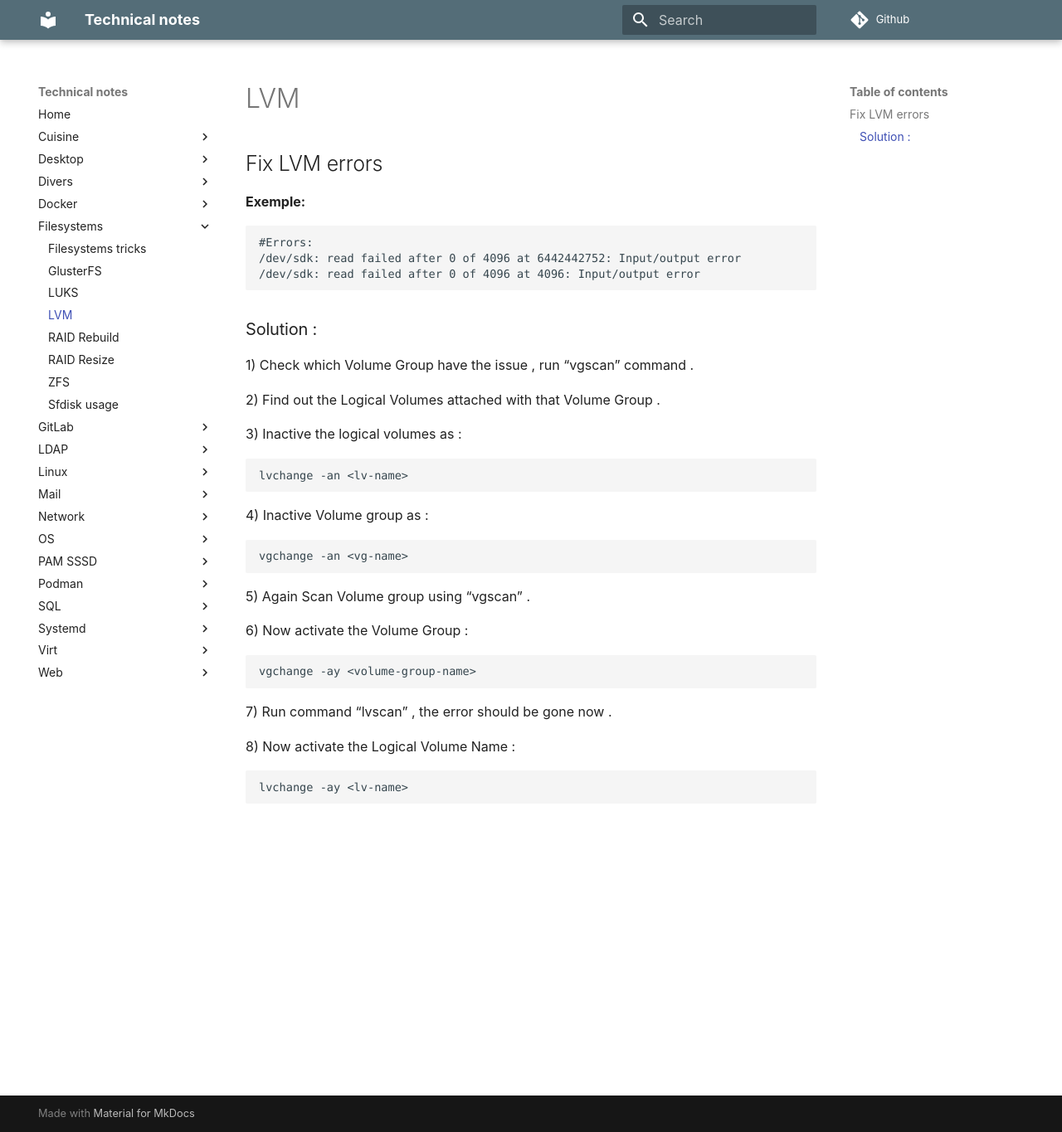
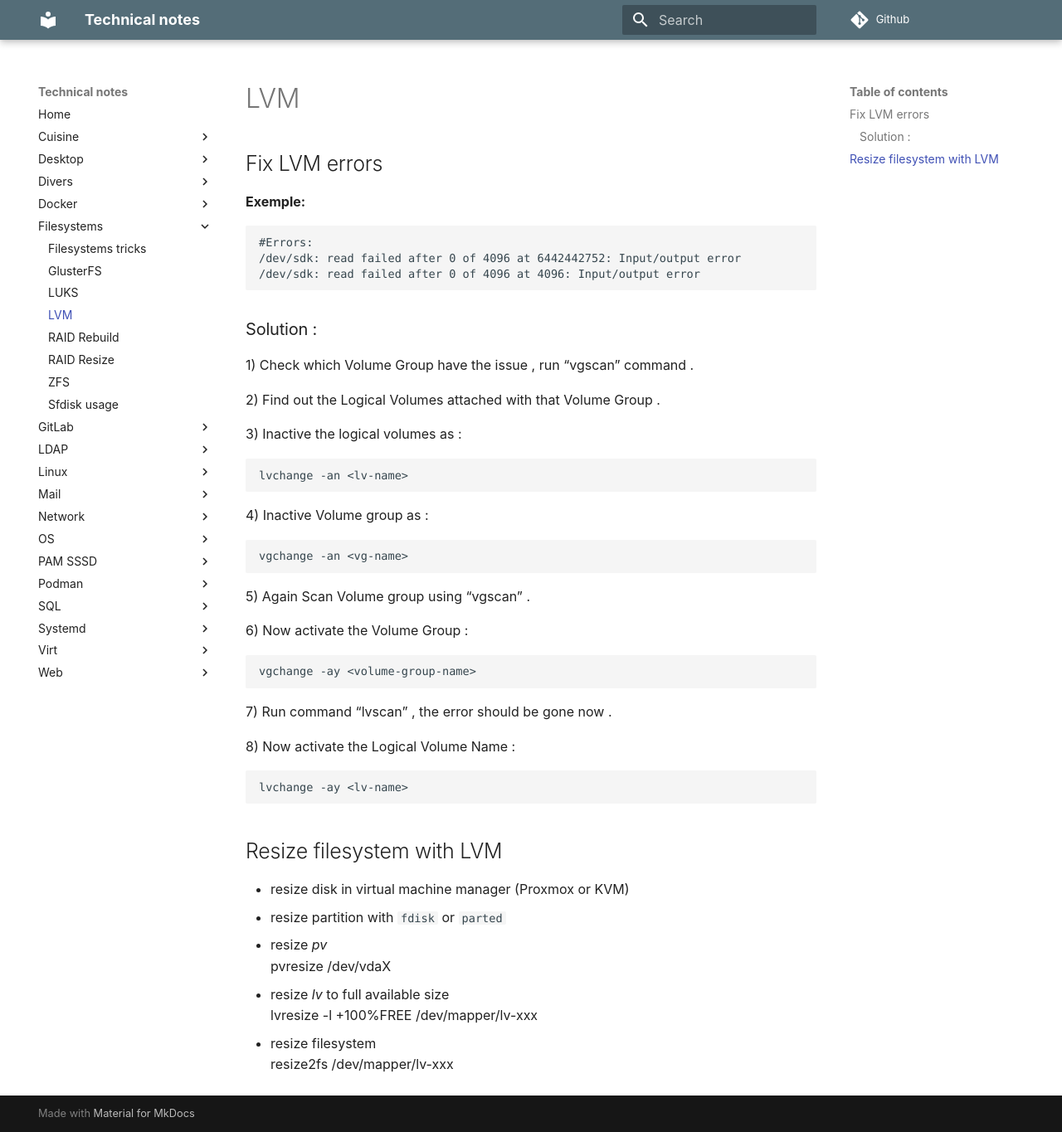
Before and after one commit to sjpp/notes, an MkDocs documentation site: the page built from docs/Filesystems/LVM.md, in a window 1280 px wide and 1365 px high. Shown: the whole window at 83% size. Built offline with MkDocs 1.6.1 and Material for MkDocs 9.7.7, drawn with Linux system fonts in a browser that asks for light colours; comment, search, counter and statistics services are not loaded.

Commit message:
update lvm resize info

```diff
--- a/docs/Filesystems/LVM.md
+++ b/docs/Filesystems/LVM.md
@@ -38,3 +38,14 @@ tags:
 8) Now activate the Logical Volume Name :
 
     lvchange -ay <lv-name>
+
+## Resize filesystem with LVM
+
+- resize disk in virtual machine manager (Proxmox or KVM)
+- resize partition with `fdisk` or `parted`
+- resize *pv*
+    pvresize /dev/vdaX
+- resize *lv* to full available size
+    lvresize -l +100%FREE /dev/mapper/lv-xxx
+- resize filesystem
+    resize2fs /dev/mapper/lv-xxx
```
